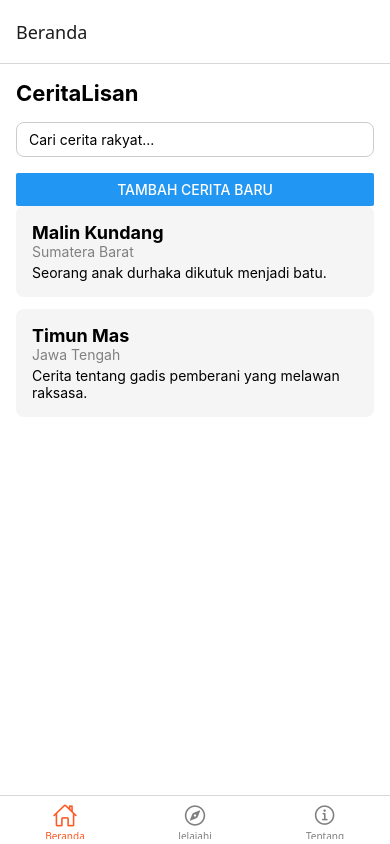
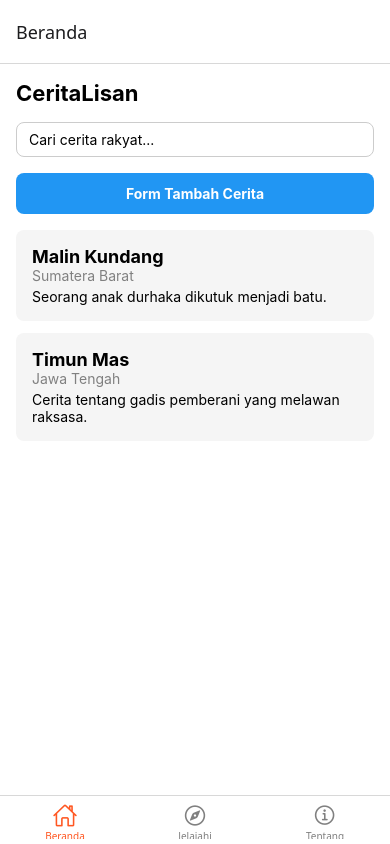
Before and after one commit to Radenadityoo/CeritaLisan, a React Native app: screen / in a window 390 px wide. Built offline with nearby package versions, Linux system fonts and the light colour scheme.

Commit message:
[BAB 5] NAVIGATION

```diff
--- a/navigation/AppNavigator.jsx
+++ b/navigation/AppNavigator.jsx
@@ -1,3 +1,4 @@
+/* eslint-disable react/no-unstable-nested-components */
 import React from 'react';
 import {NavigationContainer} from '@react-navigation/native';
 import {createBottomTabNavigator} from '@react-navigation/bottom-tabs';
@@ -6,6 +7,7 @@ import HomeScreen from '../screens/HomeScreen';
 import StoryDetailScreen from '../screens/StoryDetailScreen';
 import DiscoverScreen from '../screens/DiscoverScreen';
 import AboutScreen from '../screens/AboutScreen';
+import AddStoryScreen from '../screens/AddStoryScreen';
 import Ionicons from 'react-native-vector-icons/Ionicons';
 
 const Stack = createNativeStackNavigator();
@@ -16,6 +18,7 @@ function HomeStack() {
     <Stack.Navigator>
       <Stack.Screen name="Beranda" component={HomeScreen} />
       <Stack.Screen name="Detail Cerita" component={StoryDetailScreen} />
+      <Stack.Screen name="Tambah Cerita" component={AddStoryScreen} />
     </Stack.Navigator>
   );
 }
--- /dev/null
+++ b/screens/AddStoryScreen.jsx
@@ -0,0 +1,51 @@
+/* eslint-disable react-native/no-inline-styles */
+import React, { useState } from 'react';
+import { View, Text, TextInput, Button, StyleSheet, Alert } from 'react-native';
+
+export default function AddStoryScreen({ navigation }) {
+  const [judul, setJudul] = useState('');
+  const [daerah, setDaerah] = useState('');
+  const [deskripsi, setDeskripsi] = useState('');
+
+  const handleSubmit = () => {
+    if (!judul || !daerah || !deskripsi) {
+      Alert.alert('Semua field harus diisi!');
+      return;
+    }
+
+    Alert.alert('Cerita berhasil ditambahkan!');
+    navigation.goBack(); // balik ke layar sebelumnya
+  };
+
+  return (
+    <View style={styles.container}>
+      <Text style={styles.label}>Judul Cerita</Text>
+      <TextInput style={styles.input} value={judul} onChangeText={setJudul} />
+
+      <Text style={styles.label}>Daerah Asal</Text>
+      <TextInput style={styles.input} value={daerah} onChangeText={setDaerah} />
+
+      <Text style={styles.label}>Deskripsi Cerita</Text>
+      <TextInput
+        style={[styles.input, { height: 100 }]}
+        multiline
+        value={deskripsi}
+        onChangeText={setDeskripsi}
+      />
+
+      <Button title="Simpan Cerita" onPress={handleSubmit} />
+    </View>
+  );
+}
+
+const styles = StyleSheet.create({
+  container: { padding: 16, backgroundColor: '#fff', flex: 1 },
+  label: { fontSize: 16, marginBottom: 6 },
+  input: {
+    borderWidth: 1,
+    borderColor: '#ccc',
+    marginBottom: 16,
+    padding: 10,
+    borderRadius: 8,
+  },
+});
--- a/screens/HomeScreen.jsx
+++ b/screens/HomeScreen.jsx
@@ -1,16 +1,14 @@
-import React, {useState} from 'react';
+import React, { useState } from 'react';
 import {
   View,
   Text,
   TextInput,
   FlatList,
-  Button,
   StyleSheet,
+  TouchableOpacity,
 } from 'react-native';
 import StoryCard from '../components/StoryCard';
-import {useNavigation} from '@react-navigation/native';
-import { TouchableOpacity } from 'react-native';
-
+import { useNavigation } from '@react-navigation/native';
 
 export default function HomeScreen() {
   const navigation = useNavigation();
@@ -31,37 +29,31 @@ export default function HomeScreen() {
 
   const [search, setSearch] = useState('');
 
-  const tambahCerita = () => {
-    const idBaru = ceritaList.length + 1;
-    setCeritaList(prev => [
-      ...prev,
-      {
-        id: idBaru,
-        judul: `Cerita Baru ${idBaru}`,
-        daerah: 'Daerah Baru',
-        deskripsi: 'Deskripsi cerita baru yang ditambahkan.',
-      },
-    ]);
-  };
-
   const filteredData = ceritaList.filter(item =>
-    item.judul.toLowerCase().includes(search.toLowerCase()),
+    item.judul.toLowerCase().includes(search.toLowerCase())
   );
 
   return (
     <View style={styles.container}>
       <Text style={styles.title}>CeritaLisan</Text>
+
       <TextInput
         style={styles.input}
         placeholder="Cari cerita rakyat..."
         value={search}
         onChangeText={setSearch}
       />
-      <Button title="Tambah Cerita Baru" onPress={tambahCerita} />
+      <TouchableOpacity
+        style={styles.button}
+        onPress={() => navigation.navigate('Tambah Cerita')}
+      >
+        <Text style={styles.buttonText}>Form Tambah Cerita</Text>
+      </TouchableOpacity>
+
       <FlatList
         data={filteredData}
         keyExtractor={item => item.id.toString()}
-        renderItem={({item}) => (
+        renderItem={({ item }) => (
           <TouchableOpacity
             onPress={() =>
               navigation.navigate('Detail Cerita', {
@@ -69,7 +61,8 @@ export default function HomeScreen() {
                 daerah: item.daerah,
                 deskripsi: item.deskripsi,
               })
-            }>
+            }
+          >
             <StoryCard
               judul={item.judul}
               daerah={item.daerah}
@@ -83,8 +76,8 @@ export default function HomeScreen() {
 }
 
 const styles = StyleSheet.create({
-  container: {flex: 1, padding: 16, backgroundColor: '#fff'},
-  title: {fontSize: 22, fontWeight: 'bold', marginBottom: 16},
+  container: { flex: 1, padding: 16, backgroundColor: '#fff' },
+  title: { fontSize: 22, fontWeight: 'bold', marginBottom: 16 },
   input: {
     borderWidth: 1,
     borderColor: '#ccc',
@@ -93,4 +86,15 @@ const styles = StyleSheet.create({
     paddingVertical: 8,
     marginBottom: 16,
   },
+  button: {
+    backgroundColor: '#2196F3',
+    paddingVertical: 12,
+    borderRadius: 8,
+    marginBottom: 16,
+  },
+  buttonText: {
+    color: '#fff',
+    fontWeight: 'bold',
+    textAlign: 'center',
+  },
 });
```
Also changed, not shown: 1 other file (tests, documents, lock files or other folders).
